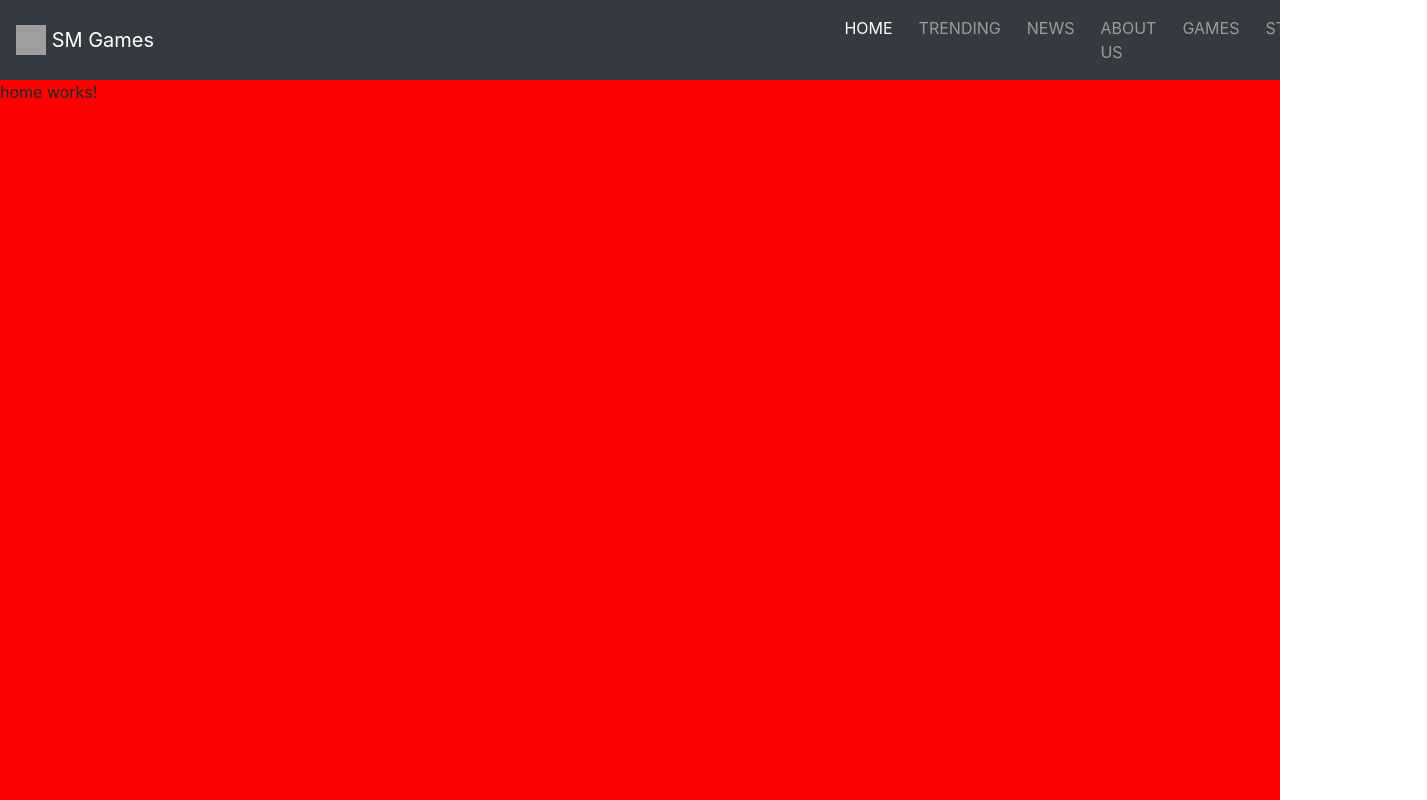
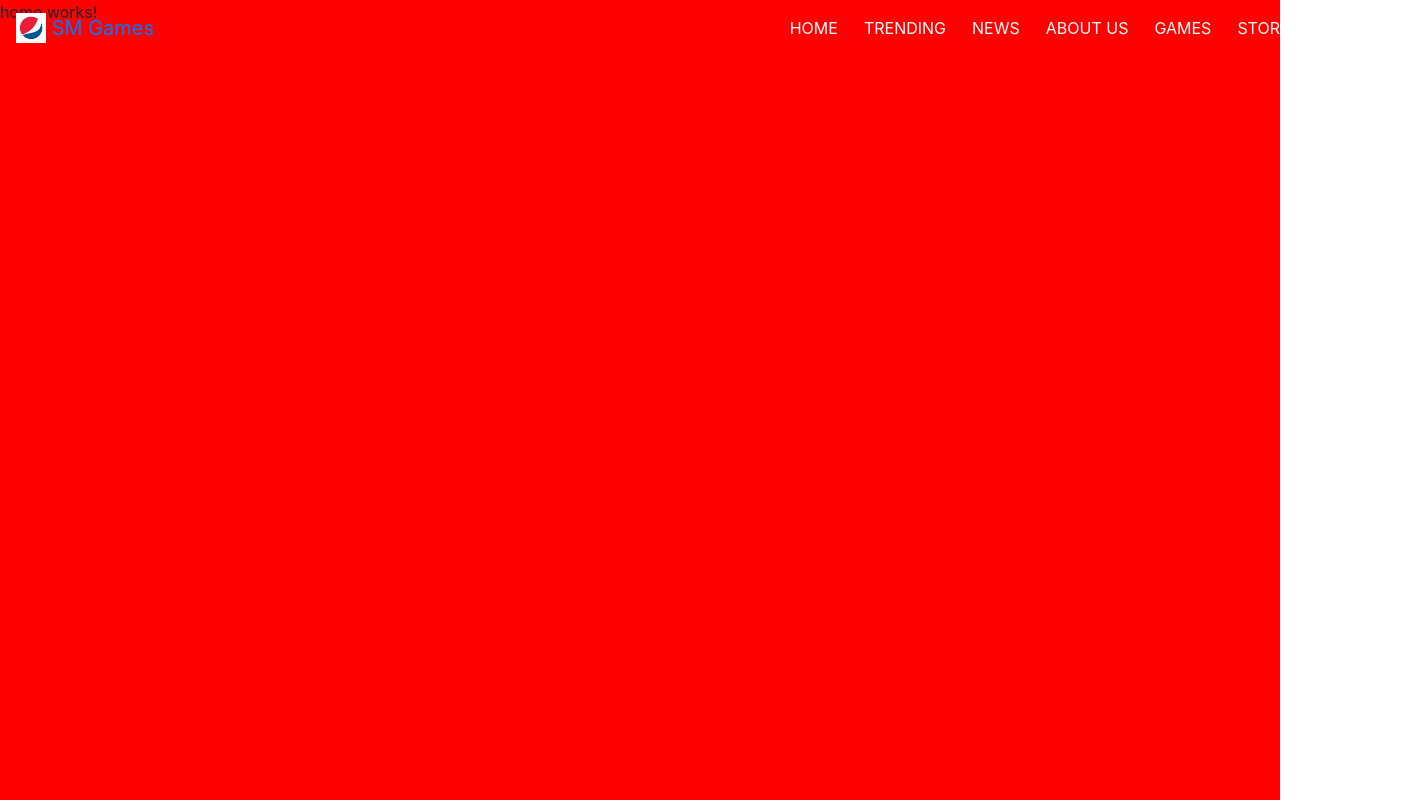
Before and after one commit to syzio99/smgames, an Angular app: page / in a window 1280 px wide. Shown: the top 800 px of the page, 1427 px wide, since content can reach past the window. Built offline with nearby package versions, Linux system fonts and the light colour scheme; grey boxes are pictures that could not be loaded.

Commit message:
edit navigation bar color:transparent and inner links

```diff
--- a/package.json
+++ b/package.json
@@ -20,18 +20,19 @@
     "@angular/platform-browser-dynamic": "~8.0.1",
     "@angular/router": "~8.0.1",
     "bootstrap": "^4.3.1",
+    "ngx-bootstrap": "^4.3.0",
     "rxjs": "~6.4.0",
     "tslib": "^1.9.0",
     "zone.js": "~0.9.1"
   },
   "devDependencies": {
-    "@angular-devkit/build-angular": "~0.800.0",
+    "@angular-devkit/build-angular": "^0.800.3",
     "@angular/cli": "~8.0.3",
     "@angular/compiler-cli": "~8.0.1",
     "@angular/language-service": "~8.0.1",
-    "@types/node": "~8.9.4",
     "@types/jasmine": "~3.3.8",
     "@types/jasminewd2": "~2.0.3",
+    "@types/node": "~8.9.4",
     "codelyzer": "^5.0.0",
     "jasmine-core": "~3.4.0",
     "jasmine-spec-reporter": "~4.2.1",
--- a/src/app/app-routing.module.ts
+++ b/src/app/app-routing.module.ts
@@ -1,10 +1,14 @@
 import { NgModule } from '@angular/core';
 import { Routes, RouterModule } from '@angular/router';
+import { StoreComponent } from './store/store.component';
 
-const routes: Routes = [];
+const routes: Routes = [
+
+  {path:"store" ,component:StoreComponent}
+];
 
 @NgModule({
   imports: [RouterModule.forRoot(routes)],
-  exports: [RouterModule]
+exports: [RouterModule]
 })
 export class AppRoutingModule { }
--- a/src/app/app.component.html
+++ b/src/app/app.component.html
@@ -1,4 +1,4 @@
 <app-navigation></app-navigation>
+<router-outlet></router-outlet>
 <app-shell></app-shell>
 <app-footer></app-footer>
-<!-- <router-outlet></router-outlet> -->
--- a/src/app/navigation/navigation.component.css
+++ b/src/app/navigation/navigation.component.css
@@ -1,6 +1,18 @@
+#navigation-bar{
+        position: fixed;
+        top: 0px;
+        width: 100%;
+}
+.navbar{
+    background-color:transparent;
+}
 .navigation {
-    margin-left:60%;
+    margin-left:55%;
 }
 .navigation li a{
     margin-left:10px;
+    color:white;
 }
+.navigation li a:hover{
+    color:rgb(0, 162, 255);
+}
--- a/src/app/navigation/navigation.component.html
+++ b/src/app/navigation/navigation.component.html
@@ -1,6 +1,7 @@
-<nav class="navbar navbar-expand-lg navbar-dark bg-dark">
-  <a class="navbar-brand" href="#">
-    <img src="/src/assets/img/logo.png" width="30" height="30" class="d-inline-block align-top" alt="logo">
+<div id="navigation-bar">
+  <nav class="navbar navbar-expand-lg ">
+    <a class="navbar-brand" href="#home-section">
+      <img src="assets/img/logo.png" width="30" height="30" class="d-inline-block align-top" alt="logo">
       SM Games
     </a>
     <button class="navbar-toggler" type="button" data-toggle="collapse" data-target="#navbarNav" aria-controls="navbarNav" aria-expanded="false" aria-label="Toggle navigation">
@@ -8,27 +9,28 @@
     </button>
     <div class="collapse navbar-collapse" id="navbarNav">
       <ul class="navbar-nav navigation">
-      <li class="nav-item active">
-        <a class="nav-link" href="#">HOME<span class="sr-only">(current)</span></a>
+        <li class="nav-item ">
+          <a class="nav-link" href="#home-section">HOME</a>
         </li>
         <li class="nav-item">
-        <a class="nav-link" href="#">TRENDING</a>
+          <a class="nav-link" href="#trending-section">TRENDING</a>
         </li>
         <li class="nav-item">
-        <a class="nav-link" href="#">NEWS</a>
+          <a class="nav-link"  href="#news-section">NEWS</a>
         </li>
         <li class="nav-item">
-        <a class="nav-link" href="#">ABOUT US</a>
+          <a class="nav-link" href="#about-section">ABOUT&nbsp;US</a>
         </li>
         <li class="nav-item">
-        <a class="nav-link" href="#">GAMES</a>
+          <a class="nav-link" href="#games-section">GAMES</a>
         </li>
         <li class="nav-item">
-        <a class="nav-link" href="#">STORE</a>
+          <a class="nav-link" routerLink="store">STORE</a>
         </li>
         <li class="nav-item">
-        <a class="nav-link" href="#">SUPPORT</a>
+          <a class="nav-link" href="#footer-section">SUPPORT</a>
         </li>
       </ul>
     </div>
   </nav>
+</div>
--- a/src/app/navigation/navigation.component.ts
+++ b/src/app/navigation/navigation.component.ts
@@ -1,4 +1,5 @@
 import { Component, OnInit } from '@angular/core';
+import { NewsComponent } from './../news/news.component';
 
 @Component({
   selector: 'app-navigation',
@@ -11,5 +12,8 @@ export class NavigationComponent implements OnInit {
 
   ngOnInit() {
   }
+  click(el:HTMLElement){
+    el.scrollIntoView()
+  }
 
 }
--- a/src/app/store/store.component.css
+++ b/src/app/store/store.component.css
@@ -0,0 +1,3 @@
+#store-section{
+    height:100vh;
+}
--- a/src/app/store/store.component.html
+++ b/src/app/store/store.component.html
@@ -1,3 +1,3 @@
-<p>
-  store works!
-</p>
+<div id="store-section">
+  store
+</div>>
--- a/src/styles.css
+++ b/src/styles.css
@@ -1,6 +1,12 @@
 /* You can add global styles to this file, and also import other style files */
-@import '~bootstrap/dist/css/bootstrap.min.css';
+@import '~bootstrap/dist/css/bootstrap.css';
 *{
     margin:0px;
     padding:0px;
 }
+/* html{
+	font-family: 'Roboto','Arial',sans-serif;
+	font-weight:300;
+	font-size:16px;
+	color:#555;
+} */
```
Also changed, not shown: src/app/shell/shell.component.html (line endings or trailing spaces), 1 other file (tests, documents, lock files or other folders). Lines whose indentation alone changed are shown as unchanged.
